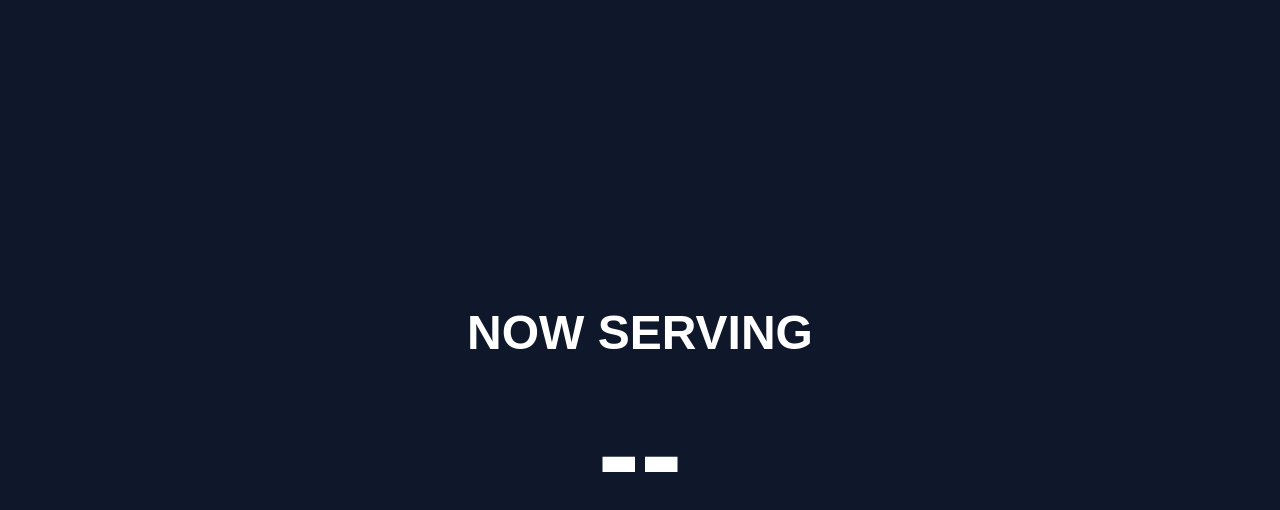
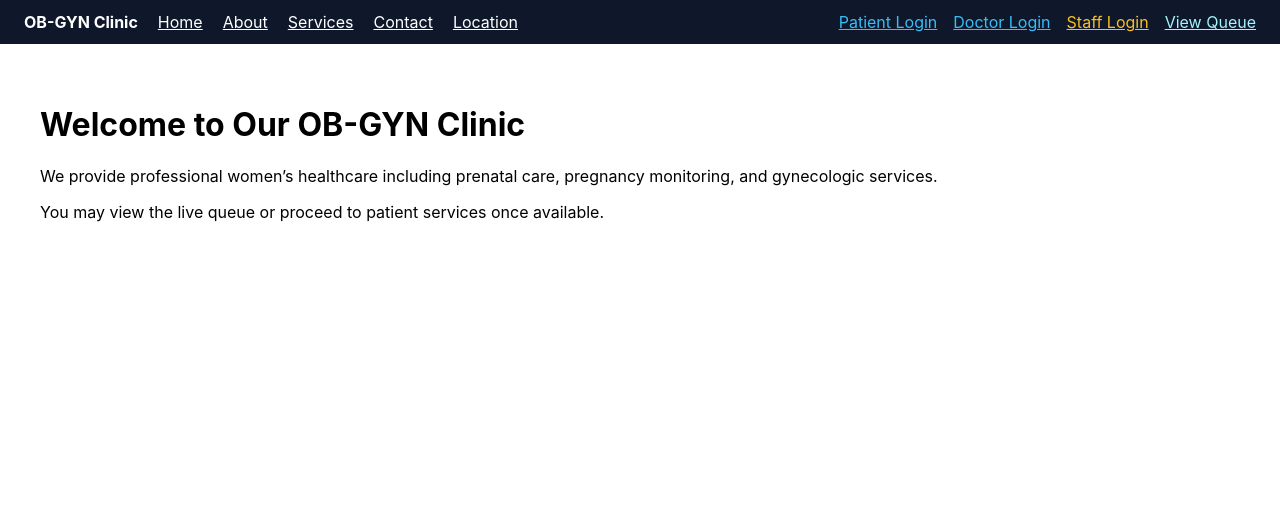
Before and after one commit to goldenross1234/patient_queue_frontend, a React (Create React App) app: page / in a window 1280 px wide. Shown: the top 510 px of the page. Built offline with nearby package versions, Linux system fonts and the light colour scheme; no server answers.

Commit message:
fixed logout redirection

```diff
--- a/src/App.js
+++ b/src/App.js
@@ -17,7 +17,6 @@ import PatientLogin from "./website_pages/PatientLogin";
 import DoctorLogin from "./website_pages/DoctorLogin";
 import StaffLogin from "./website_pages/StaffLogin";
 import DoctorDashboard from "./website_pages/DoctorDashboard";
-
 
 // Protect internal systems using JWT
 function PrivateRoute({ children }) {
@@ -40,10 +39,21 @@ export default function App() {
     <BrowserRouter>
       <Routes>
 
-        {/* ===== QUEUE & STAFF OPERATIONS (DO NOT TOUCH) ===== */}
-        <Route path="/" element={<Display />} />
+        {/* ===== PUBLIC WEBSITE (DEFAULT) ===== */}
+        <Route path="/" element={<WebsitePage><Home /></WebsitePage>} />
+        <Route path="/home" element={<WebsitePage><Home /></WebsitePage>} />
+        <Route path="/about" element={<WebsitePage><About /></WebsitePage>} />
+        <Route path="/services" element={<WebsitePage><Services /></WebsitePage>} />
+        <Route path="/contact" element={<WebsitePage><Contact /></WebsitePage>} />
+        <Route path="/location" element={<WebsitePage><Location /></WebsitePage>} />
+
+        {/* ===== PUBLIC QUEUE DISPLAY ===== */}
+        <Route path="/display" element={<Display />} />
+
+        {/* ===== INTERNAL QUEUE AUTH (legacy) ===== */}
         <Route path="/login" element={<Login onLogin={() => {}} />} />
 
+        {/* ===== STAFF OPERATIONS ===== */}
         <Route
           path="/staff"
           element={
@@ -66,13 +76,6 @@ export default function App() {
           }
         />
 
-        {/* ===== PUBLIC WEBSITE ===== */}
-        <Route path="/home" element={<WebsitePage><Home /></WebsitePage>} />
-        <Route path="/about" element={<WebsitePage><About /></WebsitePage>} />
-        <Route path="/services" element={<WebsitePage><Services /></WebsitePage>} />
-        <Route path="/contact" element={<WebsitePage><Contact /></WebsitePage>} />
-        <Route path="/location" element={<WebsitePage><Location /></WebsitePage>} />
-
         {/* ===== PORTAL LOGINS ===== */}
         <Route path="/patients/login" element={<WebsitePage><PatientLogin /></WebsitePage>} />
         <Route path="/doctor/login" element={<WebsitePage><DoctorLogin /></WebsitePage>} />
--- a/src/Layout.js
+++ b/src/Layout.js
@@ -7,8 +7,11 @@ export default function Layout({ children }) {
   const logout = () => {
     localStorage.removeItem("token");
     localStorage.removeItem("role");
-    navigate("/login");
+
+    // Redirect to public clinic website
+    navigate("/");
   };
+
 
   return (
     <div style={{ display: "flex", height: "100vh" }}>
```
